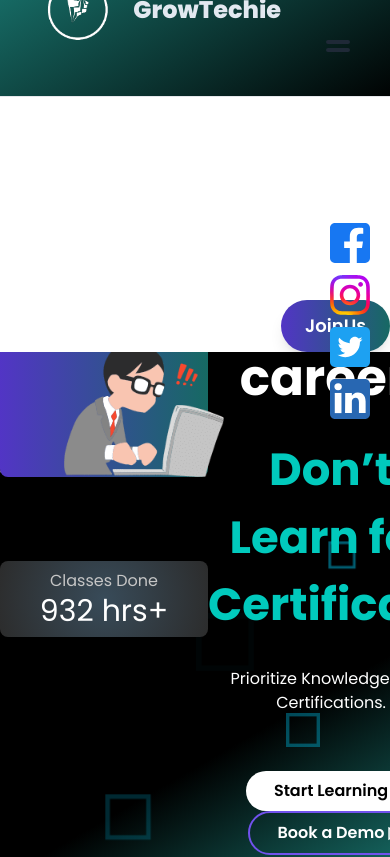
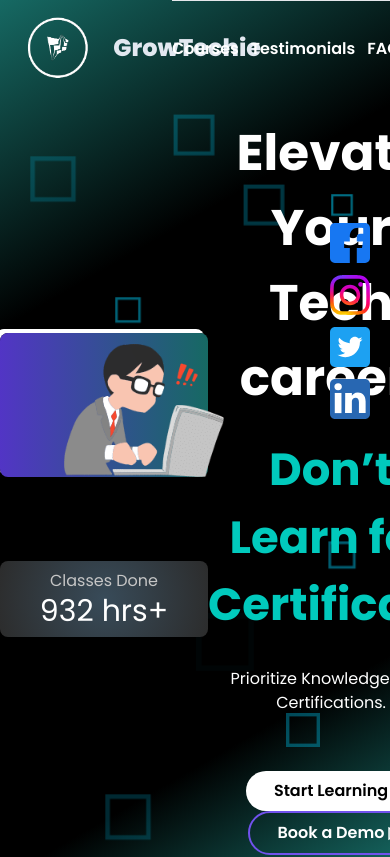
Before and after one commit to Ramakm/growtechie_first, a React (Vite) app: page / in a window 390 px wide. Shown: the top 857 px of the page. Built offline with nearby package versions, Linux system fonts and the light colour scheme; no server answers.

Commit message:
make navbar header responsive

```diff
--- a/src/components/Header/Navbar.jsx
+++ b/src/components/Header/Navbar.jsx
@@ -3,63 +3,37 @@ import React, { useEffect, useRef, useState } from "react";
 import "./Navbar.css";
 import { useNavigate } from "react-router-dom";
 import handleScrollToElement from "../../utils/commonFn";
-import { navData } from "../../staticData/navData";
-import { auth } from "../../firebase/config";
+import { navData, mobileNavData } from "../../staticData/navData";
 import AuthDialogBox from "../AuthDialogBox";
 import Avatar from "@mui/material/Avatar";
+import useAuth from "../../hooks/useAuth";
+import useMediaQuery from "@mui/material/useMediaQuery";
+// import BottomNavigationComponent from "./BottomNavigation";
 
 const Header = () => {
   const navigate = useNavigate();
   const navRef = useRef();
   const [openAuthModal, setOpenAuthModal] = useState(false);
-  const [user, setUser] = useState(auth?.currentUser);
+  const largeScreen = useMediaQuery("(min-width:600px)", { noSsr: true });
+  const [user] = useAuth();
   useScroll(navRef);
 
-  useEffect(() => {
-    const unsubscribe = auth.onAuthStateChanged((authUser) =>
-      setUser(authUser)
-    );
-    return () => unsubscribe();
-  }, []);
+  const currentNavData = largeScreen ? navData : mobileNavData;
 
+  console.log(largeScreen, "matches");
   function handleNavigation(e, elementId) {
     e.preventDefault();
     handleScrollToElement(elementId, navigate);
-    toggleMobileNav();
   }
 
-  function toggleMobileNav() {
-    const navMobileBtn = document.getElementById("nav-mobile-btn");
-    const nav = document.getElementById("nav");
-    if (navMobileBtn && nav) {
-      if (navMobileBtn.classList.contains("close")) {
-        nav.classList.add("hidden");
-        navMobileBtn.classList.remove("close");
-      } else {
-        nav.classList.remove("hidden");
-        navMobileBtn.classList.add("close");
-      }
-    }
-  }
 
-  useEffect(() => {
-    const navMobileBtn = document.getElementById("nav-mobile-btn");
-    if (navMobileBtn) {
-      navMobileBtn.addEventListener("click", toggleMobileNav);
-    }
-
-    return () => {
-      if (navMobileBtn) {
-        navMobileBtn.removeEventListener("click", toggleMobileNav);
-      }
-    };
-  }, []);
+  // Add bottom navigation on small screen
 
   return (
     <header ref={navRef} className="sticky-nav z-50">
       <div
         id="sticky-header"
-        className="container flex items-center justify-between max-w-6xl px-8 mx-auto sm:justify-between xl:px-0"
+        className=" flex items-center justify-between max-w-6xl px-3 mx-auto xl:px-0"
       >
         <a
           href="/"
@@ -75,18 +49,19 @@ const Header = () => {
 
         <nav
           id="nav"
-          className="absolute top-0 left-0 z-50 flex flex-col items-center justify-between w-full h-64 pt-5 mt-24 text-lg text-gray-800 bg-white border-t border-gray-200 md:w-auto md:flex-row md:h-24 lg:text-base md:bg-transparent md:mt-0 md:border-none md:py-0 md:flex md:relative"
+          className="relative flex items-center justify-between h-24 text-base text-gray-800 border-t border-gray-200 w-auto flex-row bg-transparent mt-0 md:border-none md:py-0"
         >
-          {navData.map((item, idx) => (
+          {currentNavData.map((item, idx) => (
             <a
               key={idx}
               onClick={(e) => handleNavigation(e, item.to)}
-              className="mr-0 cursor-pointer text-white font-semibold duration-200 md:mr-3 lg:mr-8 transition-color hover:text-[var(--active-link)]"
+              className="mr-3 cursor-pointer text-white font-semibold duration-200 lg:mr-8 transition-color hover:text-[var(--active-link)]"
             >
               {item.text}
             </a>
           ))}
-          {user ? (
+          {largeScreen &&
+            (user ? (
               <Avatar
                 alt={user.displayName}
                 src={user.photoURL}
@@ -100,21 +75,14 @@ const Header = () => {
               >
                 JoinUs
               </button>
-          )}
+            ))}
         </nav>
-
-        <div
-          id="nav-mobile-btn"
-          className="absolute top-0 right-0 z-50 block w-6 mt-8 mr-10 cursor-pointer select-none md:hidden sm:mt-10"
-        >
-          <span className="block w-full h-1 mt-2 duration-200 transform bg-gray-800 rounded-full sm:mt-1"></span>
-          <span className="block w-full h-1 mt-1 duration-200 transform bg-gray-800 rounded-full"></span>
-        </div>
       </div>
       <AuthDialogBox
         handleClose={() => setOpenAuthModal(false)}
         open={openAuthModal}
       />
+      {/* {largeScreen && <BottomNavigationComponent />} */}
     </header>
   );
 };
--- a/src/staticData/navData.js
+++ b/src/staticData/navData.js
@@ -18,5 +18,12 @@ const navData = [
     { text: "About Us", to: "about-us" }
   ];
 
+
+const mobileNavData = [
+    { text: "Courses", to: "courses" },
+    { text: "Testimonials", to: "testimonials" },
+    { text: "FAQ", to: "faq" },
+]
+
 export default siteMapData;
-export { navData };
+export { navData, mobileNavData };
```
Lines whose indentation alone changed are shown as unchanged.
